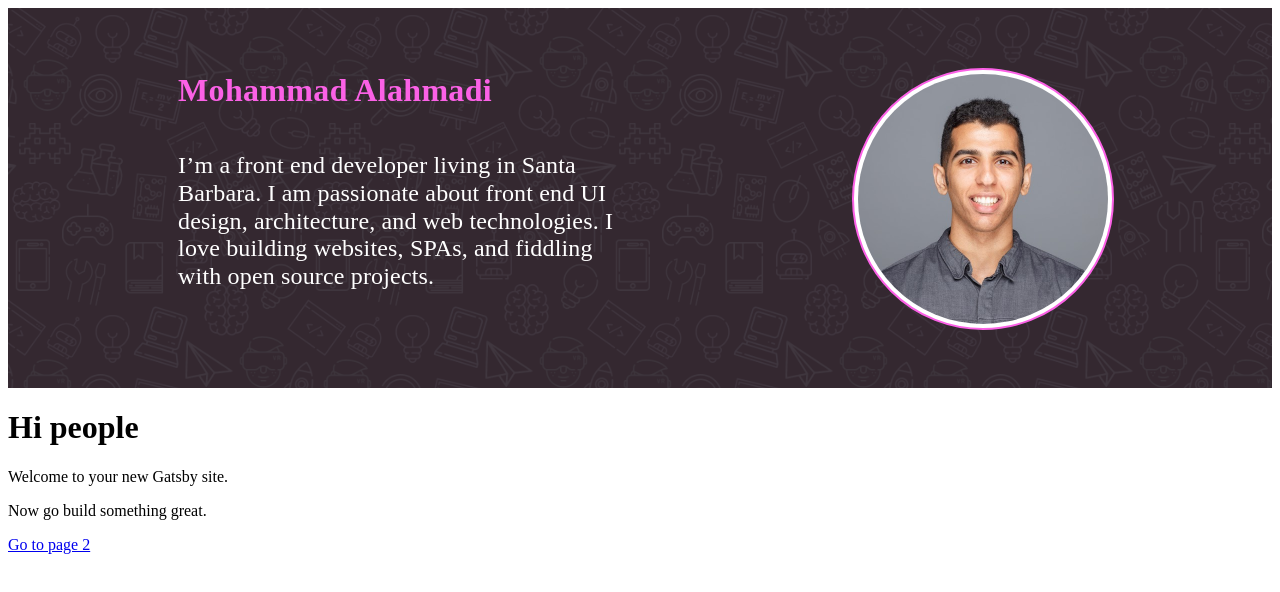
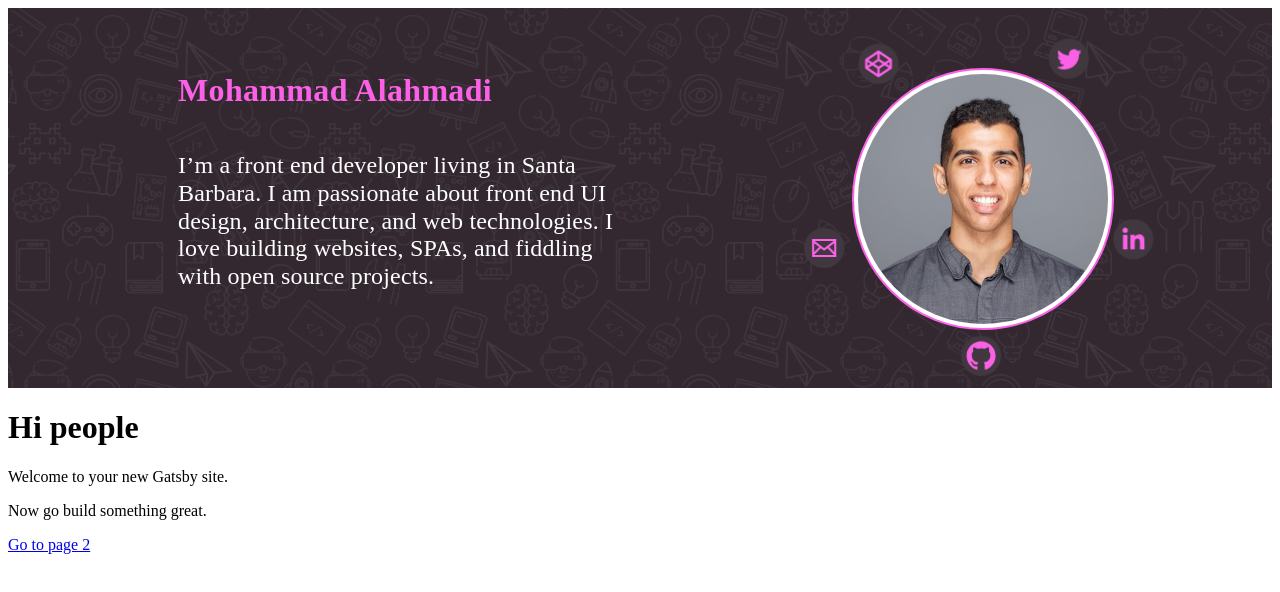
Before and after one commit to AlahmadiQ8/Gatsby-Site, a Gatsby site: page / in a window 1280 px wide. Built offline with nearby package versions, Linux system fonts and the light colour scheme; Gatsby itself is replaced by a stand-in of ours.

Commit message:
Version 2

```diff
--- a/src/components/Nav/index.jsx
+++ b/src/components/Nav/index.jsx
@@ -15,7 +15,7 @@ const Nav = ({ location }) => (
           <NavLink isActive={location.pathname.includes('/work')} title="Work" to="/work" />
           <NavLink isActive={location.pathname.includes('/blog')} title="Blog" to="/blog" />
         </div>
-        <SocialLinks />
+        {/* <SocialLinks /> */}
       </div>
     </Container>
   </div>
--- a/src/components/Thumbnail/IconsContainer.jsx
+++ b/src/components/Thumbnail/IconsContainer.jsx
@@ -4,27 +4,50 @@ class IconsContainer extends Component {
   constructor(props) {
     super(props);
     this.icons = [];
+    this.animateIcons = this.animateIcons.bind(this);
+    this.calculateDimensions = this.calculateDimensions.bind(this);
+    this.positionIcon = this.positionIcon.bind(this);
     this.pauseAnimation = this.pauseAnimation.bind(this);
     this.resumeAnimation = this.resumeAnimation.bind(this);
+
+    this.width = 0;
+    this.height = 0;
+    this.step = 0;
+    this.radius = 0;
+    this.angle = 0;
   }
 
   componentDidMount() {
-    const width = this.container.clientWidth;
-    const height = this.container.clientHeight;
-    const step = 2 * Math.PI / this.icons.length;
-    const radius = width / 2 * (1 + 0.3);
-    let angle = 0;
+    this.animateIcons();
+    window.addEventListener('resize', this.animateIcons);
+  }
 
-    this.icons.forEach(icon => {
-      const x = Math.round(
-        width / 2 + radius * Math.cos(angle) - icon.clientWidth / 2
-      );
-      const y = Math.round(
-        height / 2 + radius * Math.sin(angle) - icon.clientHeight / 2
-      );
-      icon.style.cssText = `left: ${x}px; top: ${y}px;`;
-      angle += step;
-    });
+  componentWillUnmount() {
+    window.removeEventListener('resize', this.animateIcons);
+  }
+
+  animateIcons() {
+    this.calculateDimensions();
+    this.icons.forEach(this.positionIcon);
+  }
+
+  calculateDimensions() {
+    this.width = this.container.clientWidth;
+    this.height = this.container.clientHeight;
+    this.step = 2 * Math.PI / this.icons.length;
+    this.radius = this.width / 2 * (1 + 0.3);
+    this.angle = 0;
+  }
+
+  positionIcon(icon) {
+    const x = Math.round(
+      this.width / 2 + this.radius * Math.cos(this.angle) - icon.clientWidth / 2
+    );
+    const y = Math.round(
+      this.height / 2 + this.radius * Math.sin(this.angle) - icon.clientHeight / 2
+    );
+    icon.style.cssText = `left: ${x}px; top: ${y}px;`;
+    this.angle += this.step;
   }
 
   pauseAnimation() {
--- a/src/components/Thumbnail/index.jsx
+++ b/src/components/Thumbnail/index.jsx
@@ -7,7 +7,7 @@ import thumbnail from './thumbnail.jpg';
 const Thumbnail = () => (
   <div className="thumbnail">
     <img className="thumbnail__img" src={thumbnail} alt="Mohammad Alahmadi" />
-    {/* <IconsContainer /> */}
+    <IconsContainer />
   </div>
 );
 
--- a/src/components/Thumbnail/index.scss
+++ b/src/components/Thumbnail/index.scss
@@ -53,6 +53,11 @@ $spin-duration: 120s;
   top: 0;
   border-radius: 50%;
   animation: spin $spin-duration linear infinite forwards;
+  @include media-breakpoint-down(md) {
+    left: $thumbnail-size-md / 2 - $thumbnail-size-md / 2;
+    width: $thumbnail-size-md;
+    height: $thumbnail-size-md;
+  }
   @include media-breakpoint-down(sm) {
     left: $thumbnail-size-sm / 2 - $thumbnail-size-sm / 2;
     width: $thumbnail-size-sm;
```
